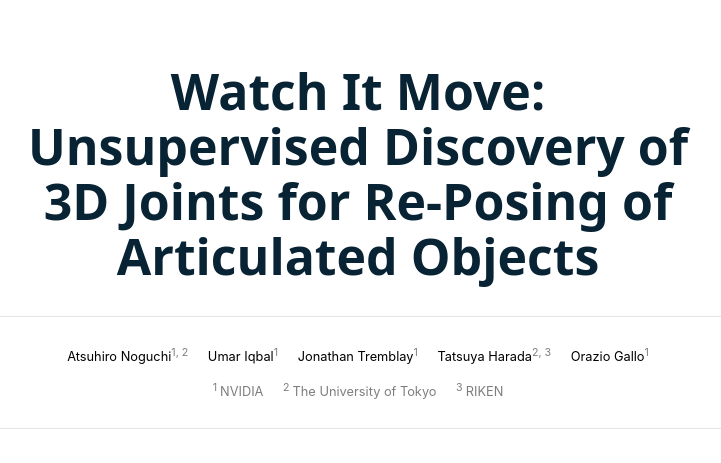
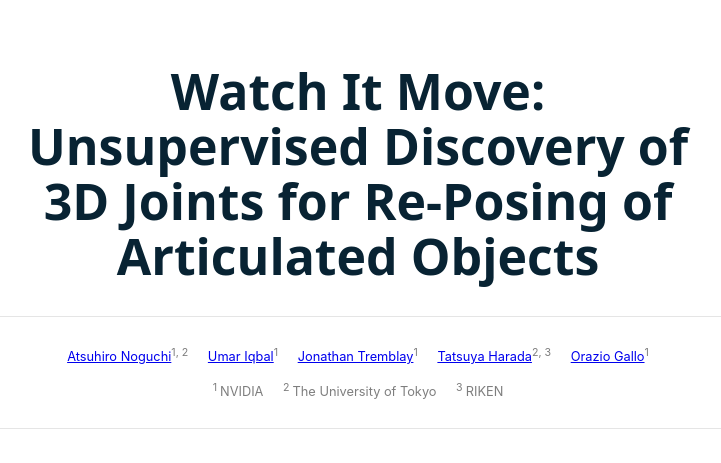
Before and after one commit to NVlabs/watch-it-move, a plain HTML site: page index.html in a window 1280 px wide. Shown: the top 463 px of the page, without its empty margins (282-1003 px from the left). Drawn offline with Linux system fonts and the light colour scheme; a web font is replaced by a local one.

Commit message:
Added authors' websites

```diff
--- a/index.html
+++ b/index.html
@@ -28,19 +28,19 @@
         <div class="byline">
             <ul class="authors">
                 <li>
-                    Atsuhiro Noguchi<sup>1, 2</sup>
+                    <a href="https://nogu-atsu.github.io/" target="_blank">Atsuhiro Noguchi</a><sup>1, 2</sup>
                 </li>
                 <li>
-                    Umar Iqbal<sup>1</sup>
+                    <a href="http://www.umariqbal.info" target="_blank">Umar Iqbal</a><sup>1</sup>
                 </li>
                 <li>
-                    Jonathan Tremblay<sup>1</sup>
+                    <a href="https://research.nvidia.com/person/jonathan-tremblay" target="_blank">Jonathan Tremblay</a><sup>1</sup>
                 </li>
                 <li>
-                    Tatsuya Harada<sup>2, 3</sup>
+                    <a href="https://www.mi.t.u-tokyo.ac.jp/harada/" target="_blank">Tatsuya Harada</a><sup>2, 3</sup>
                 </li>
                 <li>
-                    Orazio Gallo<sup>1</sup>
+                    <a href="https://oraziogallo.github.io/" target="_blank">Orazio Gallo</a><sup>1</sup>
                 </li>
             </ul>
             <ul class="authors affiliations">
```
